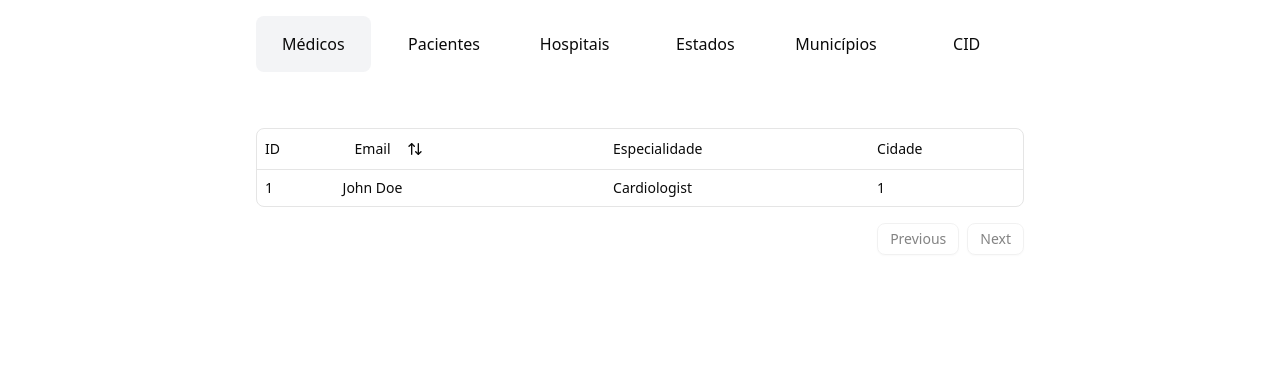
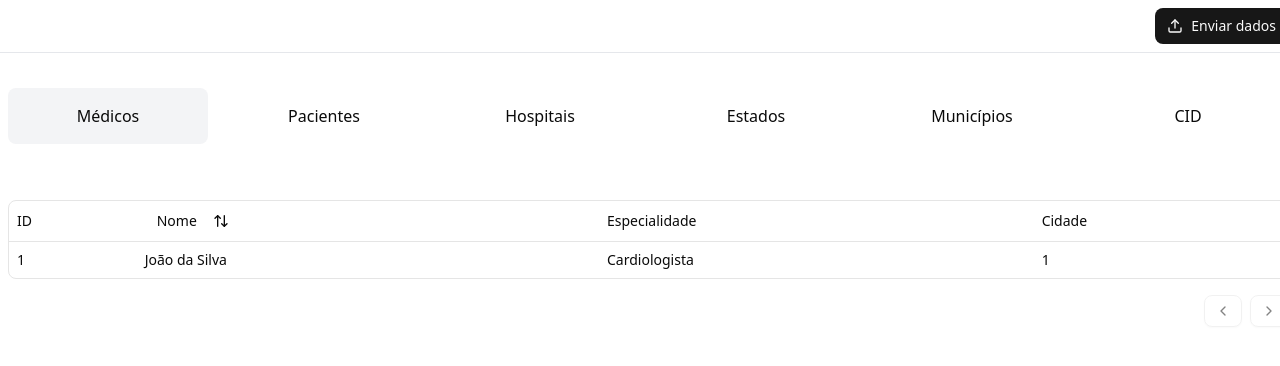
Before and after one commit to rodrigoaraujo7/premiersoft-hackaton, a React (Vite) app in the folder frontend/: page /medico in a window 1280 px wide. Shown: the top 366 px of the page. Built offline with nearby package versions, Linux system fonts and the light colour scheme.

Commit message:
feat: upload button

```diff
--- a/frontend/src/components/ui/data-table.tsx
+++ b/frontend/src/components/ui/data-table.tsx
@@ -19,6 +19,8 @@ import {
   TableRow,
 } from "@/components/ui/table";
 import { Button } from "./button";
+
+import * as icon from "lucide-react";
 
 interface DataTableProps<TData, TValue> {
   columns: ColumnDef<TData, TValue>[];
@@ -88,7 +90,7 @@ export function DataTable<TData, TValue>({
                   colSpan={columns.length}
                   className="h-24 text-center"
                 >
-                  No results.
+                  Nenhum resultado encontrado.
                 </TableCell>
               </TableRow>
             )}
@@ -102,7 +104,7 @@ export function DataTable<TData, TValue>({
           onClick={() => table.previousPage()}
           disabled={!table.getCanPreviousPage()}
         >
-          Previous
+          <icon.ChevronLeft className="h-4 w-4" />
         </Button>
         <Button
           variant="outline"
@@ -110,7 +112,7 @@ export function DataTable<TData, TValue>({
           onClick={() => table.nextPage()}
           disabled={!table.getCanNextPage()}
         >
-          Next
+          <icon.ChevronRight className="h-4 w-4" />
         </Button>
       </div>
     </div>
--- a/frontend/src/routes/__root.tsx
+++ b/frontend/src/routes/__root.tsx
@@ -13,8 +13,11 @@ import {
   AccordionItem,
   AccordionTrigger,
 } from "@/components/ui/accordion";
+import { Button } from "@/components/ui/button";
 
 import { tv } from "tailwind-variants";
+
+import { Upload } from "lucide-react";
 
 type Route = {
   name: string;
@@ -42,7 +45,15 @@ const link = tv({
 
 const RootLayout = () => {
   return (
-    <main className="grid grid-cols-1 min-h-screen md:grid-cols-[1fr_768px_1fr]">
+    <main>
+      <header className="grid grid-cols-1 md:grid-cols-[1fr_768px_1fr] fixed top-0 left-0 right-0 z-10 w-full p-2 border-b border-gray-200 bg-white xl:grid-cols-[1fr_1280px_1fr]">
+        <Button className="col-start-1 col-end-2 md:col-start-2 md:col-end-3 justify-self-end cursor-pointer">
+          <Upload className="size-4" />
+          Enviar dados
+        </Button>
+      </header>
+
+      <div className="grid grid-cols-1 md:grid-cols-[1fr_768px_1fr] p-2 mt-16 xl:grid-cols-[1fr_1280px_1fr]">
         <div className="col-start-1 col-end-2 md:col-start-2 md:col-end-3">
           <div className="hidden justify-between gap-4 p-4 md:flex md:px-0">
             {routes.map((route, index) => (
@@ -52,7 +63,7 @@ const RootLayout = () => {
             ))}
           </div>
 
-        <Accordion className="p-4 md:hidden" type="single" collapsible>
+          <Accordion className="md:hidden" type="single" collapsible>
             <AccordionItem value="item-1">
               <AccordionTrigger>Categorias</AccordionTrigger>
               {routes.map((route, index) => (
@@ -65,6 +76,7 @@ const RootLayout = () => {
 
           <Outlet />
           <TanStackRouterDevtools />
+        </div>
       </div>
     </main>
   );
--- a/frontend/src/routes/medico.tsx
+++ b/frontend/src/routes/medico.tsx
@@ -16,8 +16,8 @@ export const Route = createFileRoute("/medico")({
 const defaultData: Medico[] = [
   {
     id: "1",
-    nome_completo: "John Doe",
-    especialidade: "Cardiologist",
+    nome_completo: "João da Silva",
+    especialidade: "Cardiologista",
     cidade: 1,
   },
 ];
@@ -35,7 +35,7 @@ const columns: ColumnDef<Medico>[] = [
           variant={"ghost"}
           onClick={() => column.toggleSorting(column.getIsSorted() === "asc")}
         >
-          Email <ArrowUpDown className="ml-2 h-4 w-4" />
+          Nome <ArrowUpDown className="ml-2 h-4 w-4" />
         </Button>
       );
     },
--- a/frontend/src/styles.css
+++ b/frontend/src/styles.css
@@ -118,3 +118,11 @@
     @apply bg-background text-foreground;
   }
 }
+
+* {
+  box-sizing: border-box;
+}
+
+button {
+  cursor: pointer !important;
+}
```
Lines whose indentation alone changed are shown as unchanged.
